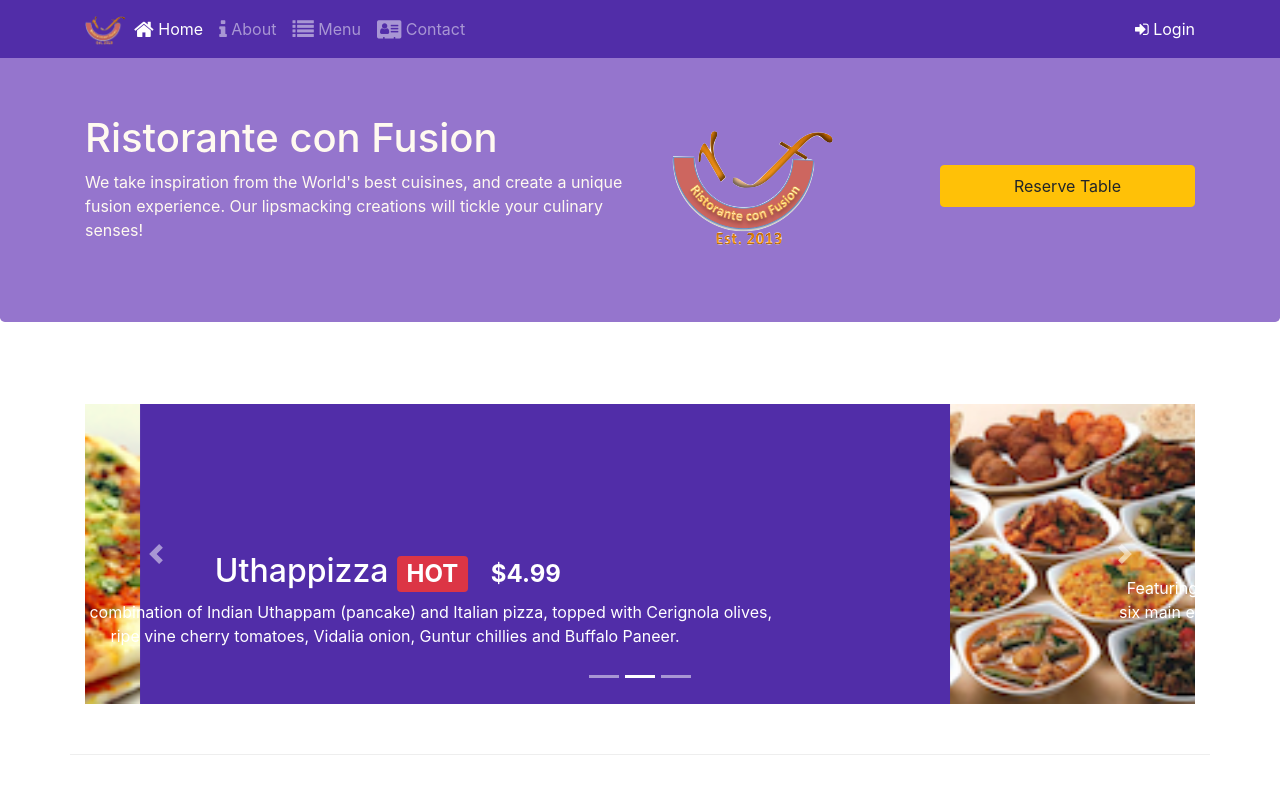
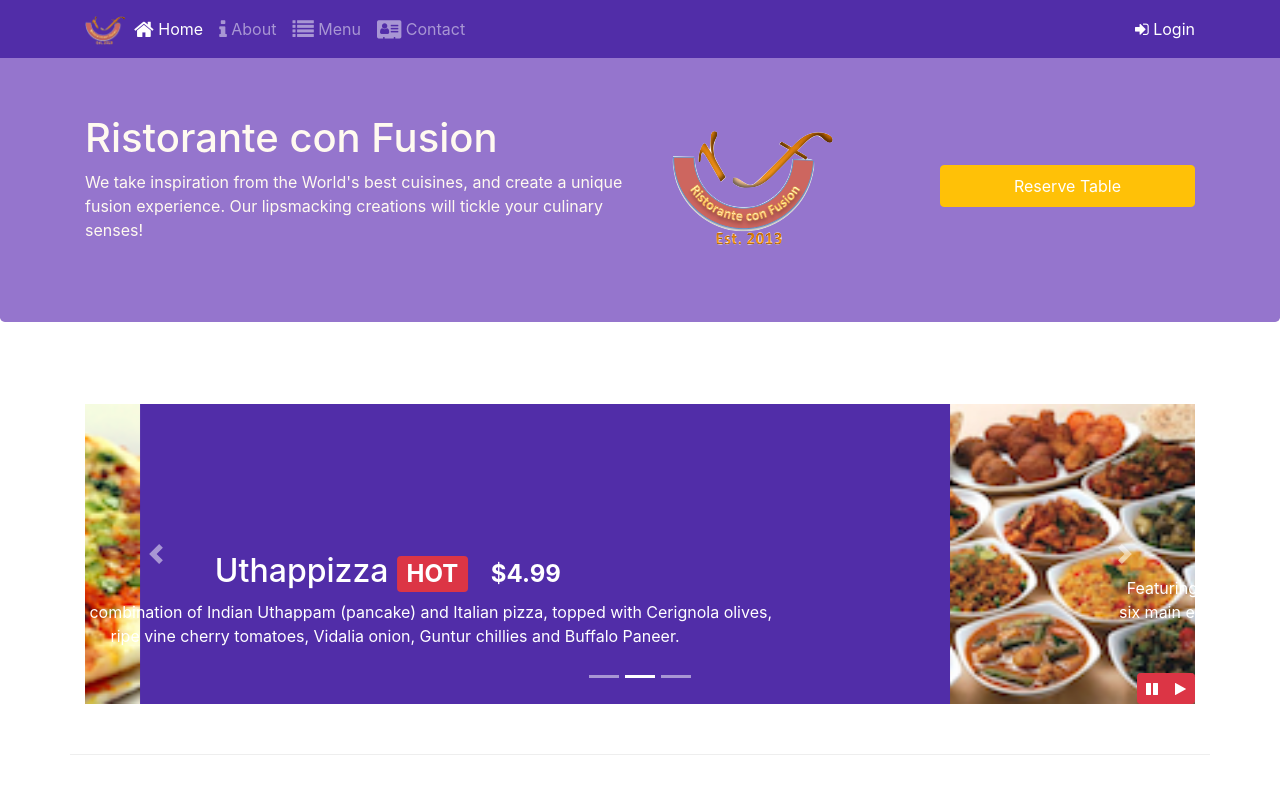
Before and after one commit to rahmlad-aramide/Ristorante-Con-Fusion, a website: page index.html in a window 1280 px wide. Shown: the top 800 px of the page. Drawn offline with nearby package versions, Linux system fonts and the light colour scheme.

Commit message:
Boostrap JQuery added for play pause buttons

```diff
--- a/css/styles.css
+++ b/css/styles.css
@@ -56,3 +56,9 @@ address{
     margin:0px;
     color:#0f0f0f;
 }
+#carouselButton {
+    right:0px;
+    position: absolute;
+    bottom: 0px;
+    z-index: 1;
+}
--- a/index.html
+++ b/index.html
@@ -90,9 +90,8 @@
                     </div>
                 </div>
                 <div class="col-12 col-sm-3">
-                    <a role="button" class="btn btn-block nav-link btn-warning"
-                        data-toggle="tooltip" data-html="true"  title="Or Call us at  <br><strong>+852 12345678</strong>"
-                        data-placement="bottom" href="#reserveform">Reserve Table</a>
+                    <a role="button" class="btn btn-block nav-link btn-warning text-white"
+                         href="#reserve" data-toggle="modal">Reserve Table</a>
                 </div>
             </div>
         </div>
@@ -127,6 +126,7 @@
                             src="img/alberto.png" alt="Alberto Somayya">
                         <div class="carousel-caption d-none d-md-block">
                             <h2 class="mt-0">Alberto Somayya</h2>
+                            <h4>Executive Chef</h4>
                         <p class="d-none d-sm-block">Award winning three-star Michelin chef with wide
                             International experience having worked closely with
                             whos-who in the culinary world, he specializes in
@@ -140,6 +140,14 @@
                         <li data-target="#mycarousel" data-slide-to="1"></li>
                         <li data-target="#mycarousel" data-slide-to="2"></li>
                     </ol>
+                    <div class="btn-group" id="carouselButton">
+                        <button class="btn btn-danger btn-sm" id="carousel-pause">
+                            <span class="fa fa-pause"></span>
+                        </button>
+                        <button class="btn btn-danger btn-sm" id="carousel-play">
+                            <span class="fa fa-play"></span>
+                        </button>
+                    </div>
                 </div>
                 <a class="carousel-control-prev" href="#mycarousel" role="button" data-slide="prev">
                     <span class="carousel-control-prev-icon"></span>
@@ -207,7 +215,7 @@
 
 
   <!-- Modal -->
-  <div class="modal fade" id="exampleModal" tabindex="-1" role="dialog" aria-labelledby="exampleModalLabel" aria-hidden="true">
+  <div class="modal fade" id="reserve" tabindex="-1" role="dialog" aria-labelledby="exampleModalLabel" aria-hidden="true">
     <div class="modal-dialog" role="document">
       <div class="modal-content">
         <div class="modal-header">
@@ -320,7 +328,13 @@
         <script src="node_modules/bootstrap/dist/js/bootstrap.min.js"></script>
         <script>
             $(document).ready(function(){
-                $('[data-toggle="tooltip"]').tooltip();
+                $("#mycarousel").carousel( { interval: 2000 } );
+                $("#carousel-pause").click(function(){
+                    $("#mycarousel").carousel('pause');
+                });
+                $("#carousel-play").click(function(){
+                    $("#mycarousel").carousel('cycle');
+                });
             });
         </script>
 
```
